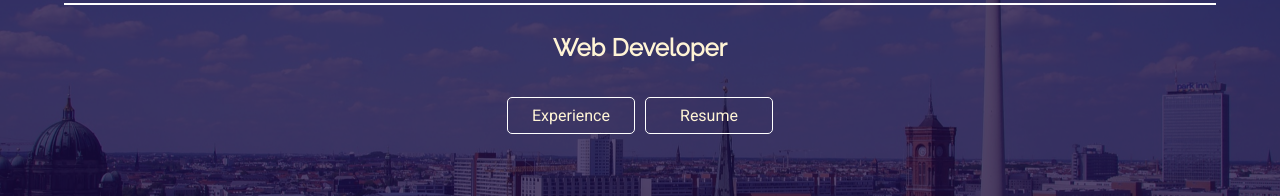
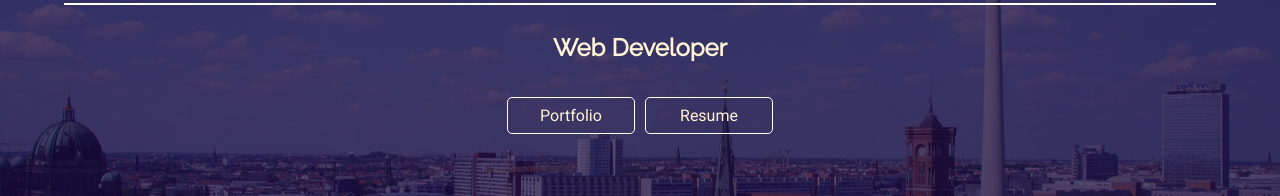
Before and after one commit to crocJohnDee/crocjohndee.github.io, a React (Create React App) app: page /#/ in a window 1280 px wide. Shown: the part 266-462 px from the top of the page. Built offline with nearby package versions, Linux system fonts and the light colour scheme.

Commit message:
little change

```diff
--- a/src/components/Home.js
+++ b/src/components/Home.js
@@ -28,7 +28,7 @@ export const Home = () => {
 
               <Link to="about">
                 <div className="btn">
-                  <p>Experience</p>
+                  <p>Portfolio</p>
                 </div>
               </Link>
 
--- a/src/components/sass/home/Home.scss
+++ b/src/components/sass/home/Home.scss
@@ -2,12 +2,12 @@
   height: 100vh;
   .background{
     position: absolute;
-    height: 100%;
+    height: 100vh;
   }
   .opacity {
     background-color: rgba(26, 9, 63, 0.73);
     width: 100%;
-    height: 100%;
+    height: 100vh;
   }
   .fadein {
     position: absolute;
```
